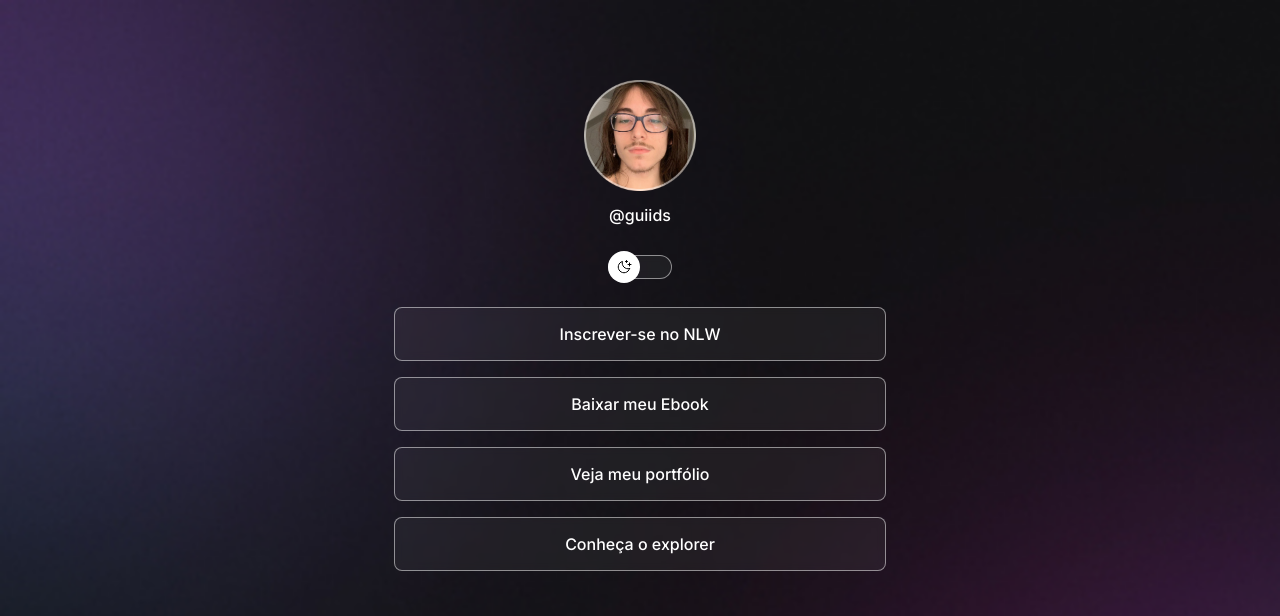
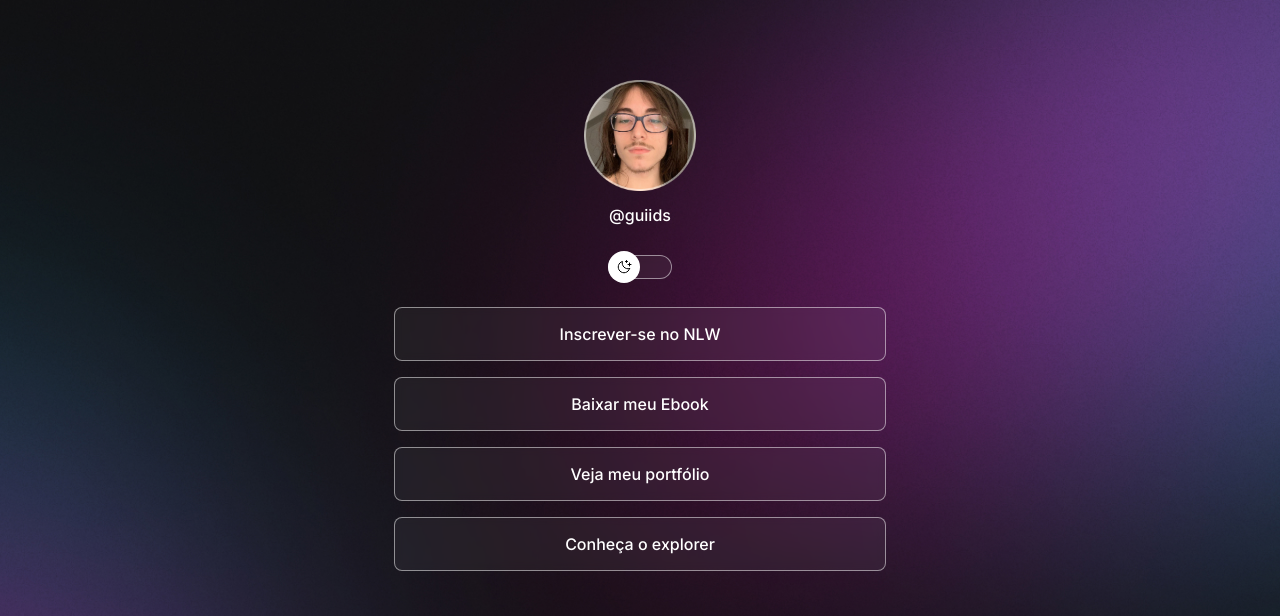
Before and after one commit to guiids/Projeto, a plain HTML site: page index.html in a window 1280 px wide. Shown: the top 616 px of the page. Drawn offline with nearby package versions, Linux system fonts and the light colour scheme.

Commit message:
change background based on media queries

```diff
--- a/style.css
+++ b/style.css
@@ -26,6 +26,7 @@
 
 body {
   background: var(--bg-url) no-repeat top center/cover;
+  height: 100vh;
 }
 
 body * {
@@ -156,3 +157,13 @@ footer {
   text-align: center;
   font-size: 14px;
 }
+
+@media (min-width: 700px) {
+  :root {
+    --bg-url: url(./assets/bg.jpg);
+  }
+
+  .light {
+    --bg-url: url(./assets/bg-desktop-light.jpg);
+  }
+}
```
Also changed, not shown: assets/bg-desktop-light.jpg (added), assets/bg.jpg (added).
